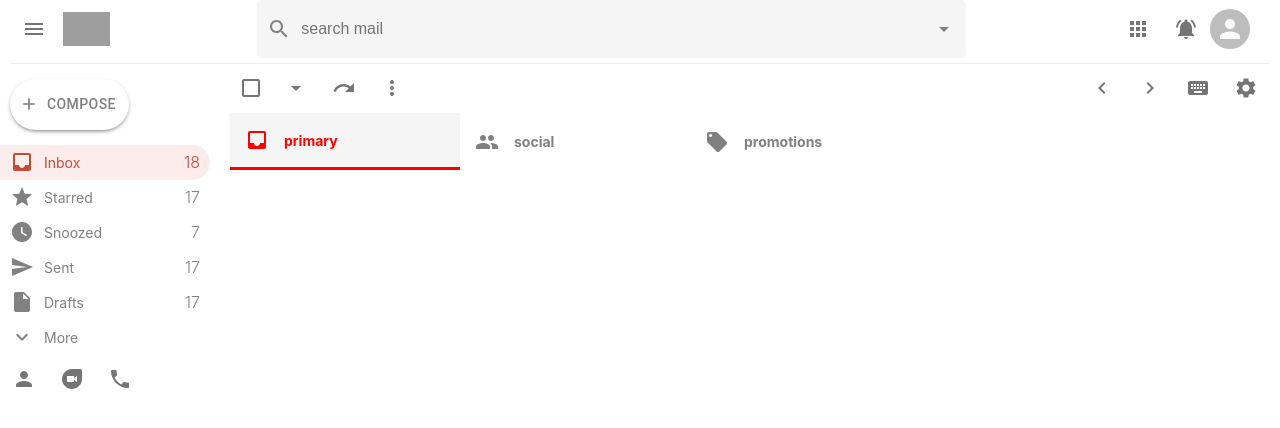
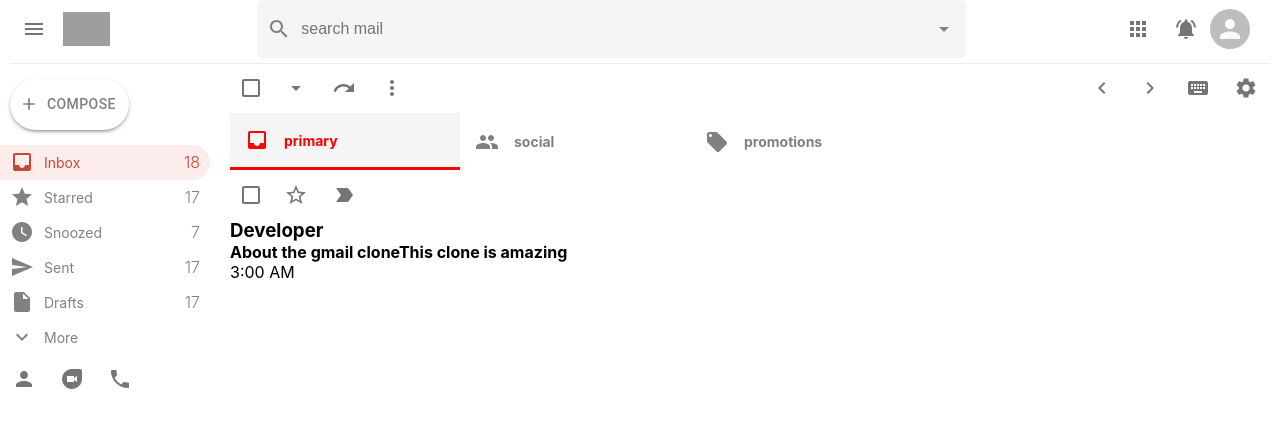
Before and after one commit to SammedSankonatti/gmail-frontend, a React (Create React App) app: page / in a window 1280 px wide. Shown: the top 428 px of the page. Built offline with nearby package versions, Linux system fonts and the light colour scheme; grey boxes are pictures that could not be loaded.

Commit message:
First message is passed

```diff
--- a/src/EmailList.js
+++ b/src/EmailList.js
@@ -14,6 +14,8 @@
 import InboxIcon from '@material-ui/icons/Inbox';
 import PeopleIcon from '@material-ui/icons/People';
 import LocalOfferIcon from '@material-ui/icons/LocalOffer';
+
+import EmailRow from './EmailRow';
 
 function EmailList() {
     return (
@@ -53,6 +55,17 @@
                 <Section Icon={PeopleIcon} title="social" color="#1A73E8"  />
                 <Section Icon={LocalOfferIcon} title="promotions" color="green"  />
             </div>
+
+            <div className="emailList__list">
+                <EmailRow
+                    title="Developer"
+                    subject="About the gmail clone"
+                    description="This clone is amazing"
+                    time="3:00 AM"
+
+                />
+            </div>
+
         </div>
     )
 }
--- /dev/null
+++ b/src/EmailRow.js
@@ -0,0 +1,39 @@
+import React from 'react';
+import './EmailRow.css';
+
+import { Checkbox } from '@material-ui/core';
+import {IconButton} from '@material-ui/core';
+import StarBorderOutlinedIcon from '@material-ui/icons/StarBorderOutlined';
+import LabelImportantOutlinedIcon from '@material-ui/icons/LabelImportantOutlined';
+
+function EmailRow( { id, subject,title,description,time } ) {
+    return (
+        <div className="emailRow">
+            <div className="emailRow__options">
+                <Checkbox />
+                <IconButton>
+                    <StarBorderOutlinedIcon />
+                </IconButton>
+                <IconButton>
+                    <LabelImportantOutlinedIcon />
+                </IconButton>
+            </div>
+            <h3 className="emailRow__title">
+                {title}
+            </h3>
+            <div className="emailRow__message">
+                <h4>
+                    {subject}
+                    <span className="emailRow__description">
+                        {description}
+                    </span>
+                </h4>
+            </div>
+            <div className="emailRow__description">
+                {time}
+            </div>
+        </div>
+    )
+}
+
+export default EmailRow;
```
Also changed, not shown: src/EmailRow.css (added), 1 other file (tests, documents, lock files or other folders).
